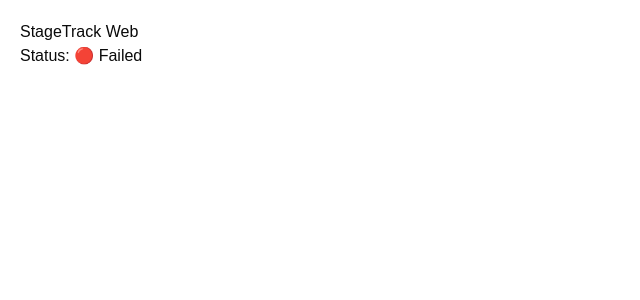
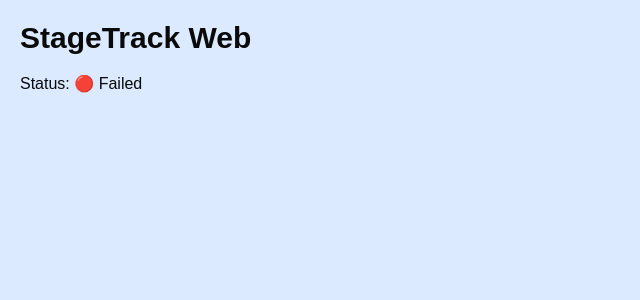
Before and after one commit to Tech-Swift/stageTrack, a React (Vite) app in the folder apps/web/: page / in a window 1280 px wide. Shown: the top 300 px of the page, without its empty margins (0-640 px from the left). Built offline with nearby package versions, Linux system fonts and the light colour scheme; no server answers.

Commit message:
small adjustment

```diff
--- a/apps/web/src/App.tsx
+++ b/apps/web/src/App.tsx
@@ -31,10 +31,10 @@
   }, []);
 
   return (
-    <div style={{ padding: 20 }}>
-      <h1>StageTrack Web</h1>
+      <div className="min-h-screen bg-blue-100 p-5">
+    <h1 className="text-3xl font-bold">StageTrack Web</h1>
 
-      <p>
+    <p className="mt-4">
       Status:{" "}
       {status === "loading"
         ? "Checking..."
@@ -43,7 +43,7 @@
         : "🟢 Connected"}
     </p>
 
-      {service && <p>Service: {service}</p>}
+    {service && <p className="mt-2">Service: {service}</p>}
   </div>
   );
 }
```
Lines whose indentation alone changed are shown as unchanged.
